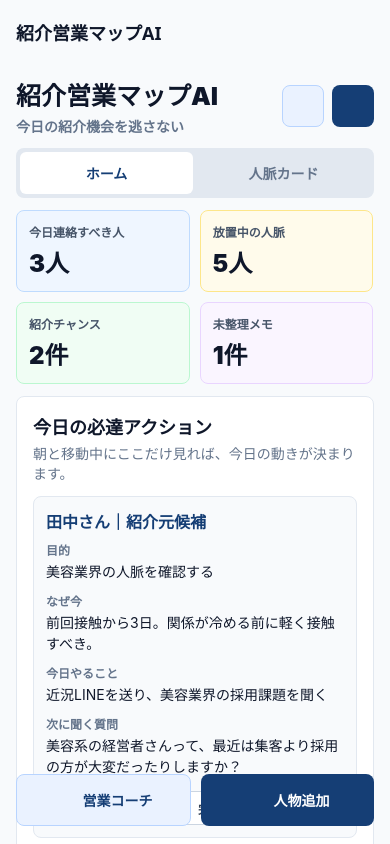
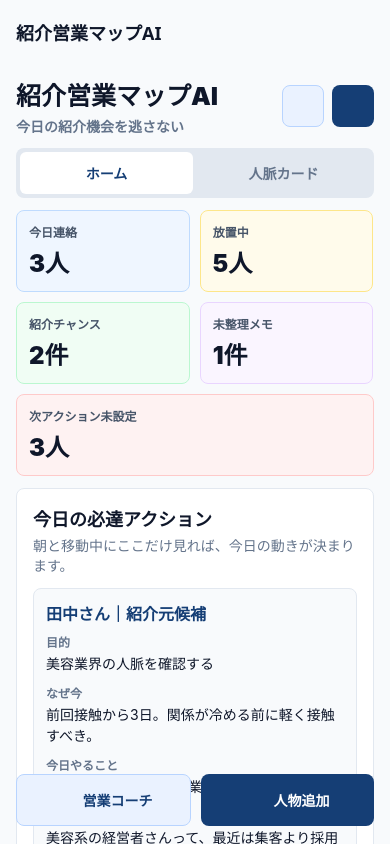
Before and after one commit to RadiantEdgejp/referral-sales-map-ai, a React Native app: screen /Home in a window 390 px wide. Built offline with nearby package versions, Linux system fonts and the light colour scheme; some icons are missing; what expo-notifications would draw is missing.

Commit message:
Complete home command center metrics

```diff
--- a/src/screens/HomeScreen.tsx
+++ b/src/screens/HomeScreen.tsx
@@ -192,10 +192,11 @@ function HomePane({
   return (
     <ScrollView contentContainerStyle={styles.homeContent} showsVerticalScrollIndicator={false}>
       <View style={styles.scoreGrid}>
-        <ScoreCard label="今日連絡すべき人" value="3人" tone="blue" />
-        <ScoreCard label="放置中の人脈" value="5人" tone="amber" />
+        <ScoreCard label="今日連絡" value="3人" tone="blue" />
+        <ScoreCard label="放置中" value="5人" tone="amber" />
         <ScoreCard label="紹介チャンス" value="2件" tone="green" />
         <ScoreCard label="未整理メモ" value="1件" tone="purple" />
+        <ScoreCard label="次アクション未設定" value="3人" tone="red" wide />
       </View>
 
       <Section title="今日の必達アクション" subtitle="朝と移動中にここだけ見れば、今日の動きが決まります。">
@@ -225,6 +226,7 @@ function HomePane({
         <AlertRow title="紹介元候補なのに紹介依頼ルート未作成" count="2人" onPress={onShowPeople} />
         <AlertRow title="将来候補なのに追客日未設定" count="4人" onPress={onShowPeople} />
         <AlertRow title="情報源候補なのに質問が未設定" count="1人" onPress={onShowPeople} />
+        <AlertRow title="最終接触から日数が空いている人" count="5人" onPress={onShowPeople} />
       </Section>
 
       <Section title="紹介チャンス" subtitle="誰に聞くか、誰をつなぐかを地図のように見ます。">
@@ -246,17 +248,25 @@ function HomePane({
           body="不動産営業。資産形成層の動きを聞ける可能性。"
           onPress={() => onOpenPerson(sato)}
         />
+        <ChanceCard
+          title="将来的に追うべき人"
+          name="山本さん"
+          body="今すぐ売り込まず、健康経営や固定費の情報提供から関係を温める。"
+          onPress={() => onOpenPerson(yamamoto)}
+        />
       </Section>
 
       <Section title="会話前ナビ" subtitle="初回面談・交流会・紹介前に見る切り口です。">
         <InfoBlock label="次に会う人" value="美容サロン経営者" />
+        <InfoBlock label="業種" value="美容・店舗経営" />
         <InfoBlock label="おすすめの切り口" value="採用・集客・スタッフ定着" />
         <InfoBlock label="最初の質問" value="最近、美容系って集客より採用の方が大変だったりします？" />
         <InfoBlock label="注意点" value="いきなり保険の話をしない。まず業界課題を聞く。" />
       </Section>
 
       <Section title="未整理メモ" subtitle="入力は軽く、整理はあとで。">
-        <Text style={styles.bodyText}>昨日の交流会メモが1件あります</Text>
+        <Text style={styles.bodyText}>昨日の交流会メモが1件あります。</Text>
+        <Text style={styles.bodyText}>まだカード化していないメモ：1件</Text>
         <Text style={styles.bodyText}>最近追加した人：田中さん、山本さん、佐藤さん</Text>
         <Pressable style={styles.secondaryCta} onPress={onShowPeople}>
           <Text style={styles.secondaryCtaText}>AIで整理する</Text>
@@ -390,9 +400,19 @@ function Section({ title, subtitle, children }: { title: string; subtitle?: stri
   );
 }
 
-function ScoreCard({ label, value, tone }: { label: string; value: string; tone: 'blue' | 'amber' | 'green' | 'purple' }) {
+function ScoreCard({
+  label,
+  value,
+  tone,
+  wide,
+}: {
+  label: string;
+  value: string;
+  tone: 'blue' | 'amber' | 'green' | 'purple' | 'red';
+  wide?: boolean;
+}) {
   return (
-    <View style={[styles.scoreCard, styles[`score_${tone}`]]}>
+    <View style={[styles.scoreCard, wide && styles.scoreCardWide, styles[`score_${tone}`]]}>
       <Text style={styles.scoreLabel}>{label}</Text>
       <Text style={styles.scoreValue}>{value}</Text>
     </View>
@@ -614,6 +634,9 @@ const styles = StyleSheet.create({
     padding: 12,
     width: '48.5%',
   },
+  scoreCardWide: {
+    width: '100%',
+  },
   score_blue: {
     backgroundColor: '#EFF6FF',
     borderColor: '#BFDBFE',
@@ -629,6 +652,10 @@ const styles = StyleSheet.create({
   score_purple: {
     backgroundColor: '#FAF5FF',
     borderColor: '#E9D5FF',
+  },
+  score_red: {
+    backgroundColor: '#FEF2F2',
+    borderColor: '#FECACA',
   },
   scoreLabel: {
     color: '#475569',
```
